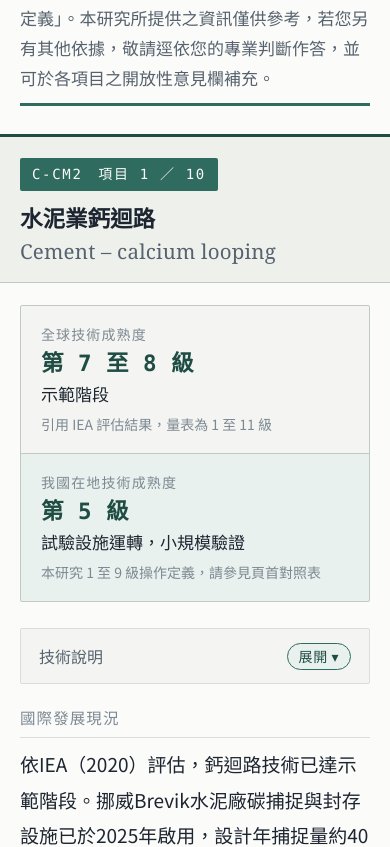
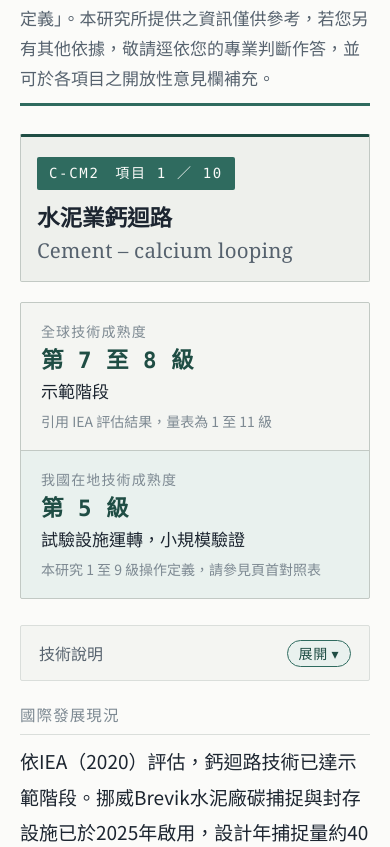
Before and after one commit to chunyen-wu/tc-survey-2026, a plain HTML site: page core.html in a window 390 px wide. Shown: the part 5700-6547 px from the top of the page. Drawn offline with Linux system fonts and the light colour scheme.

Commit message:
Add files via upload

```diff
--- a/assets/survey.css
+++ b/assets/survey.css
@@ -231,8 +231,8 @@ section.sect{padding-top:18px;margin-bottom:20px}
 
 /* --- 技術項目：獨立區塊（文字一律與標題切齊，色帶左右外溢）--- */
 .item{padding:0;margin:0 0 52px;background:none;border:0}
-.ihead{margin:0 -20px 28px;padding:20px;background:var(--panel2);
-  border-top:3px solid var(--accent-ink);border-bottom:1px solid var(--rule-firm)}
+.ihead{margin:0 0 26px;padding:18px 20px 20px;background:var(--panel2);
+  border:1px solid var(--rule-firm);border-top:3px solid var(--accent-ink);border-radius:2px}
 .ihead .eyebrow{display:inline-block;background:var(--accent);color:var(--paper);
   font-size:14px;letter-spacing:.12em;padding:4px 12px;border-radius:2px;margin:0 0 12px}
 .ihead h3.iname{margin:0 0 8px}
@@ -259,7 +259,7 @@ details.ref summary{padding:16px 20px}
 
 @media (max-width:680px){
   .item{margin-bottom:38px}
-  .ihead{margin:0 -20px 22px;padding:16px 20px}
+  .ihead{margin:0 0 20px;padding:15px 16px 16px}
 }
 
 /* ========== v3 調整（2026/10/04）：項目標頭簡化、成熟度凸顯、卷末文獻 ========== */
```
